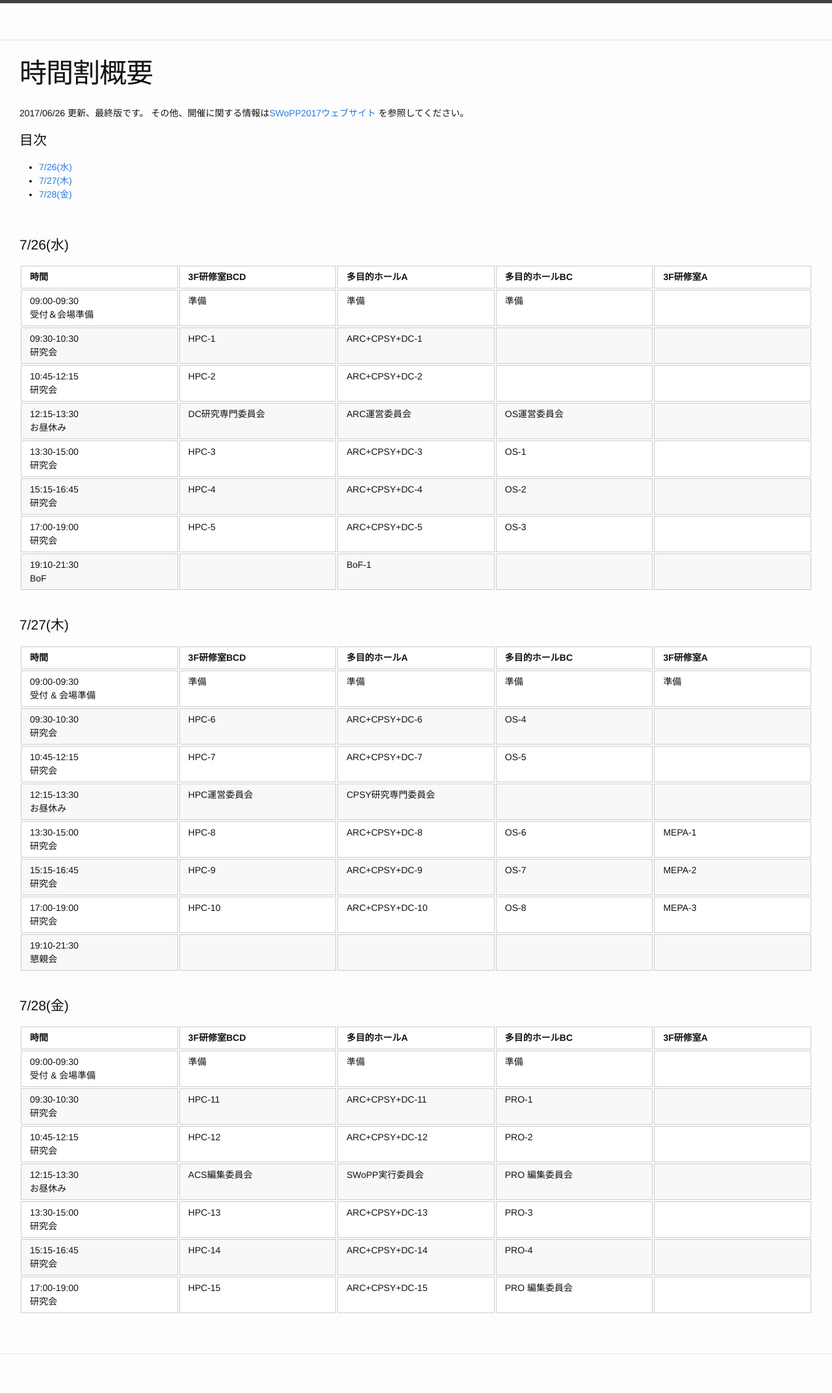
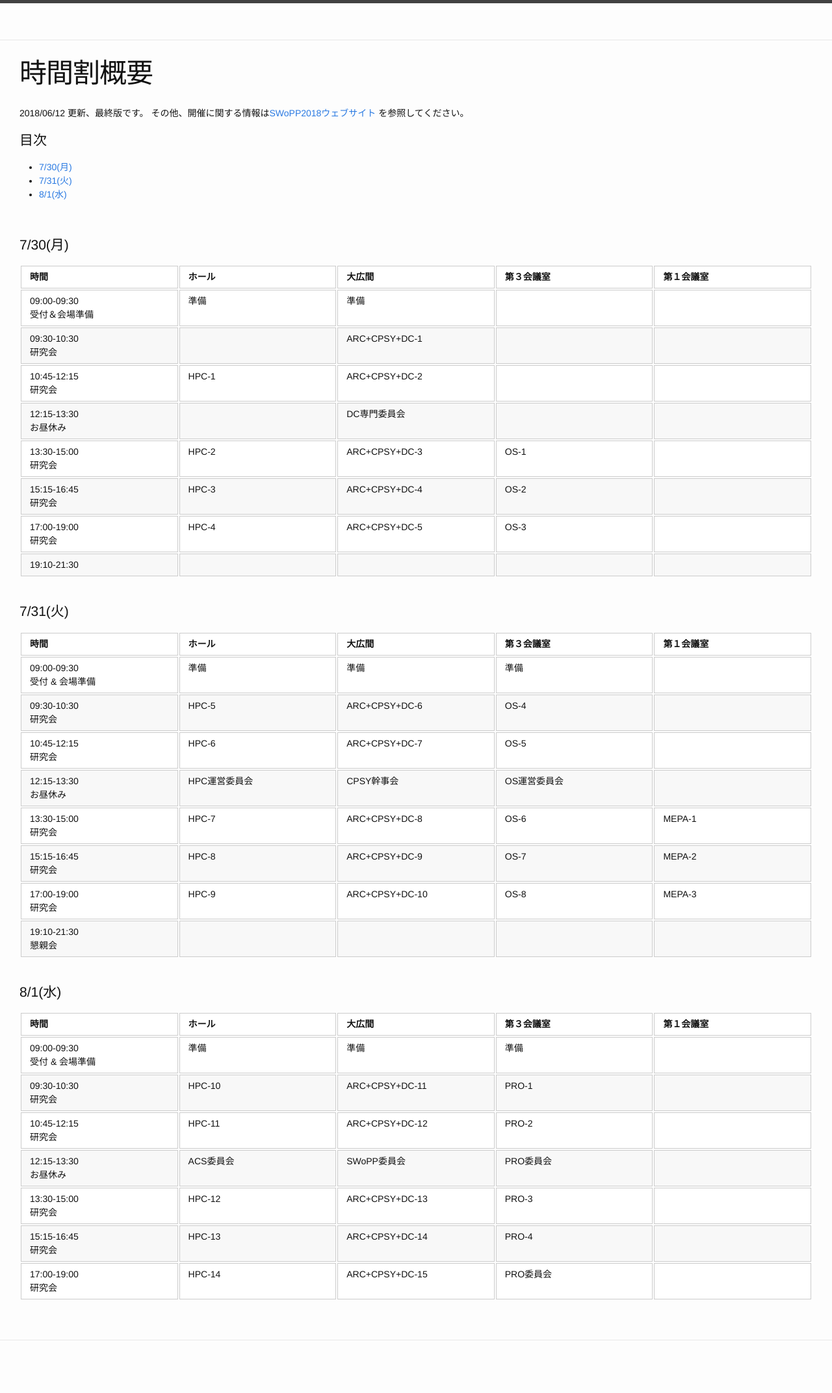
Before and after one commit to swopp/swopp.github.io, a Jekyll site: the page built from 2018/schedule-overview.md, in a window 1280 px wide. Shown: the whole page at 65% size. Built offline with Jekyll 4.4.1, drawn with Linux system fonts in a browser that asks for light colours; after the commit the page ends 2123 px from its top, so only the background shows below that.

Commit message:
会議日程概要記入

```diff
--- a/2018/schedule-overview.md
+++ b/2018/schedule-overview.md
@@ -4,61 +4,61 @@ layout: page
 permalink: /2018/overview/
 ---
 
-2017/06/26 更新、最終版です。
-その他、開催に関する情報は[SWoPP2017ウェブサイト](https://sites.google.com/site/swoppweb/swopp2017/) を参照してください。
+2018/06/12 更新、最終版です。
+その他、開催に関する情報は[SWoPP2018ウェブサイト](https://sites.google.com/site/swoppweb/swopp2018/) を参照してください。
 <!-- 著者の方へ： 発表題目等に変更がある場合は、発表先研究会に連絡してください。-->
 
 # 目次
 
-- [7/26(水)](#726水)
-- [7/27(木)](#727木)
-- [7/28(金)](#728金)
+- [7/30(月)](#730)
+- [7/31(火)](#731)
+- [8/1(水)](#801)
 
 
 
 
 <br/>
-# 7/26(水)
+# 7/30(月)
 
-{: .swopp2017table}
-| 時間                                                    | 3F研修室BCD      | 多目的ホールA     | 多目的ホールBC     | 3F研修室A    |
+{: .swopp2018table}
+| 時間                                                    | ホール           | 大広間            | 第３会議室         | 第１会議室   |
 |---------------------------------------------------------|------------------|-------------------|--------------------|--------------|
-| 09:00-09:30<br/>受付＆会場準備                          | 準備             | 準備              | 準備               |              |
-| 09:30-10:30<br/>研究会                                  | HPC-1            | ARC+CPSY+DC-1     |                    |              |
-| 10:45-12:15<br/>研究会                                  | HPC-2            | ARC+CPSY+DC-2     |                    |              |
-| 12:15-13:30<br/>お昼休み                                | DC研究専門委員会 | ARC運営委員会     | OS運営委員会       |              |
-| 13:30-15:00<br/>研究会                                  | HPC-3            | ARC+CPSY+DC-3     | OS-1               |              |
-| 15:15-16:45<br/>研究会                                  | HPC-4            | ARC+CPSY+DC-4     | OS-2               |              |
-| 17:00-19:00<br/>研究会                                  | HPC-5            | ARC+CPSY+DC-5     | OS-3               |              |
-| 19:10-21:30<br/>BoF                                     |                  | BoF-1             |                    |              |
+| 09:00-09:30<br/>受付＆会場準備                          | 準備             | 準備              |                    |              |
+| 09:30-10:30<br/>研究会                                  |                  | ARC+CPSY+DC-1     |                    |              |
+| 10:45-12:15<br/>研究会                                  | HPC-1            | ARC+CPSY+DC-2     |                    |              |
+| 12:15-13:30<br/>お昼休み                                |                  | DC専門委員会      |                    |              |
+| 13:30-15:00<br/>研究会                                  | HPC-2            | ARC+CPSY+DC-3     | OS-1               |              |
+| 15:15-16:45<br/>研究会                                  | HPC-3            | ARC+CPSY+DC-4     | OS-2               |              |
+| 17:00-19:00<br/>研究会                                  | HPC-4            | ARC+CPSY+DC-5     | OS-3               |              |
+| 19:10-21:30<br/>                                        |                  |                   |                    |              |
 
 <br/>
 
-# 7/27(木)
+# 7/31(火)
 
-{: .swopp2017table}
-| 時間                                                    | 3F研修室BCD      | 多目的ホールA     | 多目的ホールBC     | 3F研修室A    |
+{: .swopp2018table}
+| 時間                                                    | ホール           | 大広間            | 第３会議室         | 第１会議室   |
 |---------------------------------------------------------|------------------|-------------------|--------------------|--------------|
-| 09:00-09:30<br/>受付 & 会場準備                         | 準備             | 準備              | 準備               | 準備         |
-| 09:30-10:30<br/>研究会                                  | HPC-6            | ARC+CPSY+DC-6     | OS-4               | 　           |
-| 10:45-12:15<br/>研究会                                  | HPC-7            | ARC+CPSY+DC-7     | OS-5               |   　         |
-| 12:15-13:30<br/>お昼休み                                | HPC運営委員会    | CPSY研究専門委員会|                    |              |
-| 13:30-15:00<br/>研究会                                  | HPC-8            | ARC+CPSY+DC-8     | OS-6               | MEPA-1       |
-| 15:15-16:45<br/>研究会                                  | HPC-9            | ARC+CPSY+DC-9     | OS-7               | MEPA-2       |
-| 17:00-19:00<br/>研究会                                  | HPC-10           | ARC+CPSY+DC-10    | OS-8               | MEPA-3       |
+| 09:00-09:30<br/>受付 & 会場準備                         | 準備             | 準備              | 準備               |              |
+| 09:30-10:30<br/>研究会                                  | HPC-5            | ARC+CPSY+DC-6     | OS-4               | 　           |
+| 10:45-12:15<br/>研究会                                  | HPC-6            | ARC+CPSY+DC-7     | OS-5               |   　         |
+| 12:15-13:30<br/>お昼休み                                | HPC運営委員会    | CPSY幹事会        | OS運営委員会       |              |
+| 13:30-15:00<br/>研究会                                  | HPC-7            | ARC+CPSY+DC-8     | OS-6               | MEPA-1       |
+| 15:15-16:45<br/>研究会                                  | HPC-8            | ARC+CPSY+DC-9     | OS-7               | MEPA-2       |
+| 17:00-19:00<br/>研究会                                  | HPC-9            | ARC+CPSY+DC-10    | OS-8               | MEPA-3       |
 | 19:10-21:30<br/>懇親会                                  |                  |                   |                    |              |
 
 <br/>
 
-# 7/28(金)
+# 8/1(水)
 
-{: .swopp2017table}
-| 時間                                                    | 3F研修室BCD      | 多目的ホールA     | 多目的ホールBC     | 3F研修室A    |
+{: .swopp2018table}
+| 時間                                                    | ホール           | 大広間            | 第３会議室         | 第１会議室   |
 |---------------------------------------------------------|------------------|-------------------|--------------------|--------------|
 | 09:00-09:30<br/>受付 & 会場準備                         | 準備             | 準備              | 準備               |              |
-| 09:30-10:30<br/>研究会                                  | HPC-11           | ARC+CPSY+DC-11    | PRO-1              |              |
-| 10:45-12:15<br/>研究会                                  | HPC-12           | ARC+CPSY+DC-12    | PRO-2              |              |
-| 12:15-13:30<br/>お昼休み                                | ACS編集委員会    | SWoPP実行委員会   | PRO 編集委員会     |              |
-| 13:30-15:00<br/>研究会                                  | HPC-13           | ARC+CPSY+DC-13    | PRO-3              |              |
-| 15:15-16:45<br/>研究会                                  | HPC-14           | ARC+CPSY+DC-14    | PRO-4              |              |
-| 17:00-19:00<br/>研究会                                  | HPC-15           | ARC+CPSY+DC-15    | PRO 編集委員会     |              |
+| 09:30-10:30<br/>研究会                                  | HPC-10           | ARC+CPSY+DC-11    | PRO-1              |              |
+| 10:45-12:15<br/>研究会                                  | HPC-11           | ARC+CPSY+DC-12    | PRO-2              |              |
+| 12:15-13:30<br/>お昼休み                                | ACS委員会        | SWoPP委員会       | PRO委員会          |              |
+| 13:30-15:00<br/>研究会                                  | HPC-12           | ARC+CPSY+DC-13    | PRO-3              |              |
+| 15:15-16:45<br/>研究会                                  | HPC-13           | ARC+CPSY+DC-14    | PRO-4              |              |
+| 17:00-19:00<br/>研究会                                  | HPC-14           | ARC+CPSY+DC-15    | PRO委員会          |              |
--- a/_config.yml
+++ b/_config.yml
@@ -7,7 +7,7 @@
 
 # Site settings
 title: SWoPP2018プログラム
-email: SWoPP2018組織委員会 <swopp17-secretary _at_ googlegroups.com>
+email: SWoPP2018組織委員会 <swopp18-secretary _at_ googlegroups.com>
 description: 2018年並列／分散／協調処理に関する『熊本』サマー・ワークショップ (SWoPP2018)
 baseurl: "" # the subpath of your site, e.g. /blog
 url: "http://swopp.github.io" # the base hostname & protocol for your site
--- a/_sass/_base.scss
+++ b/_sass/_base.scss
@@ -290,6 +290,11 @@ table tr th :last-child, table tr td :last-child {
 	table.swopp2017table td:nth-of-type(3):before { font-weight: bold; content: "[多目的ホールA] "; }
 	table.swopp2017table td:nth-of-type(4):before { font-weight: bold; content: "[多目的ホールBC] "; }
 	table.swopp2017table td:nth-of-type(5):before { font-weight: bold; content: "[3F研修室A] "; }
+	table.swopp2018table td:nth-of-type(1) { background-color: #ccc; }
+	table.swopp2018table td:nth-of-type(2):before { font-weight: bold; content: "[3F研修室BCD] "; }
+	table.swopp2018table td:nth-of-type(3):before { font-weight: bold; content: "[多目的ホールA] "; }
+	table.swopp2018table td:nth-of-type(4):before { font-weight: bold; content: "[多目的ホールBC] "; }
+	table.swopp2018table td:nth-of-type(5):before { font-weight: bold; content: "[3F研修室A] "; }
 
 }
 
--- a/_sass/_print.scss
+++ b/_sass/_print.scss
@@ -41,4 +41,9 @@
 	table.swopp2017table td:nth-of-type(3):before { font-weight: bold; content: "[多目的ホールA] "; }
 	table.swopp2017table td:nth-of-type(4):before { font-weight: bold; content: "[多目的ホールBC] "; }
 	table.swopp2017table td:nth-of-type(5):before { font-weight: bold; content: "[3F研修室A] "; }
+	table.swopp2018table td:nth-of-type(1) { background-color: #ccc; }
+	table.swopp2018table td:nth-of-type(2):before { font-weight: bold; content: "[3F研修室BCD] "; }
+	table.swopp2018table td:nth-of-type(3):before { font-weight: bold; content: "[多目的ホールA] "; }
+	table.swopp2018table td:nth-of-type(4):before { font-weight: bold; content: "[多目的ホールBC] "; }
+	table.swopp2018table td:nth-of-type(5):before { font-weight: bold; content: "[3F研修室A] "; }
 }
```
Also changed, not shown: 2018/schedule-details.md (+35 -35 lines), README.md.
